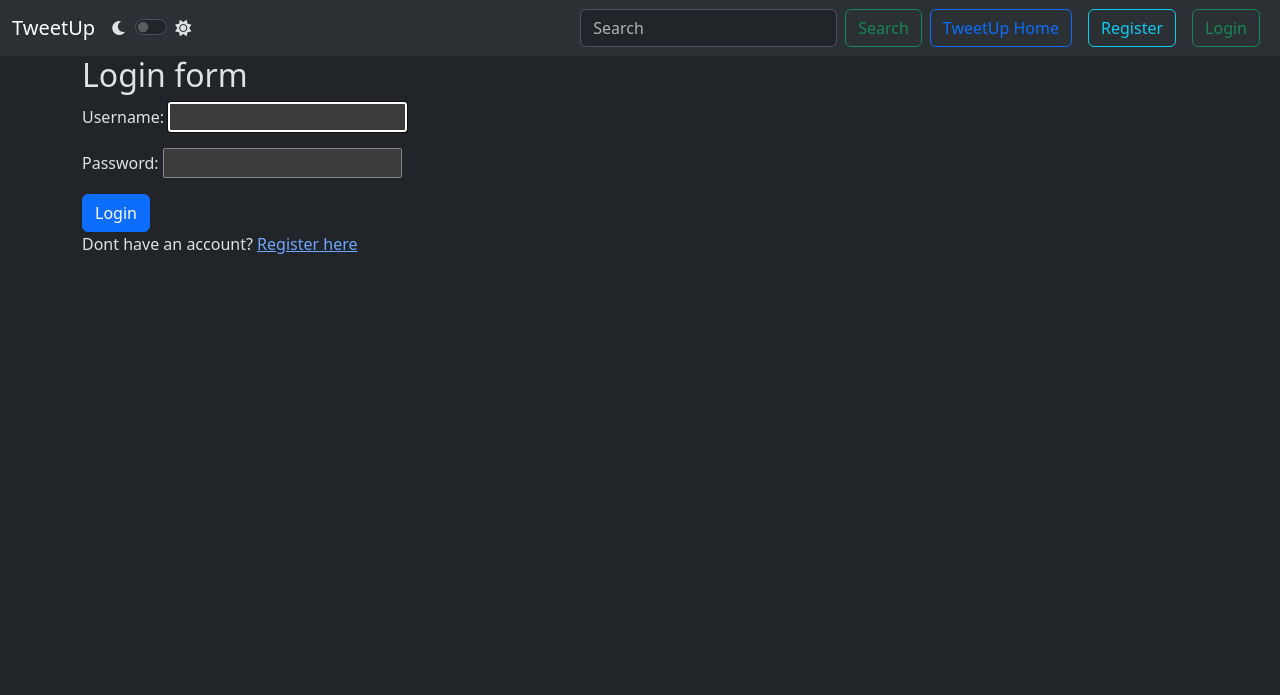
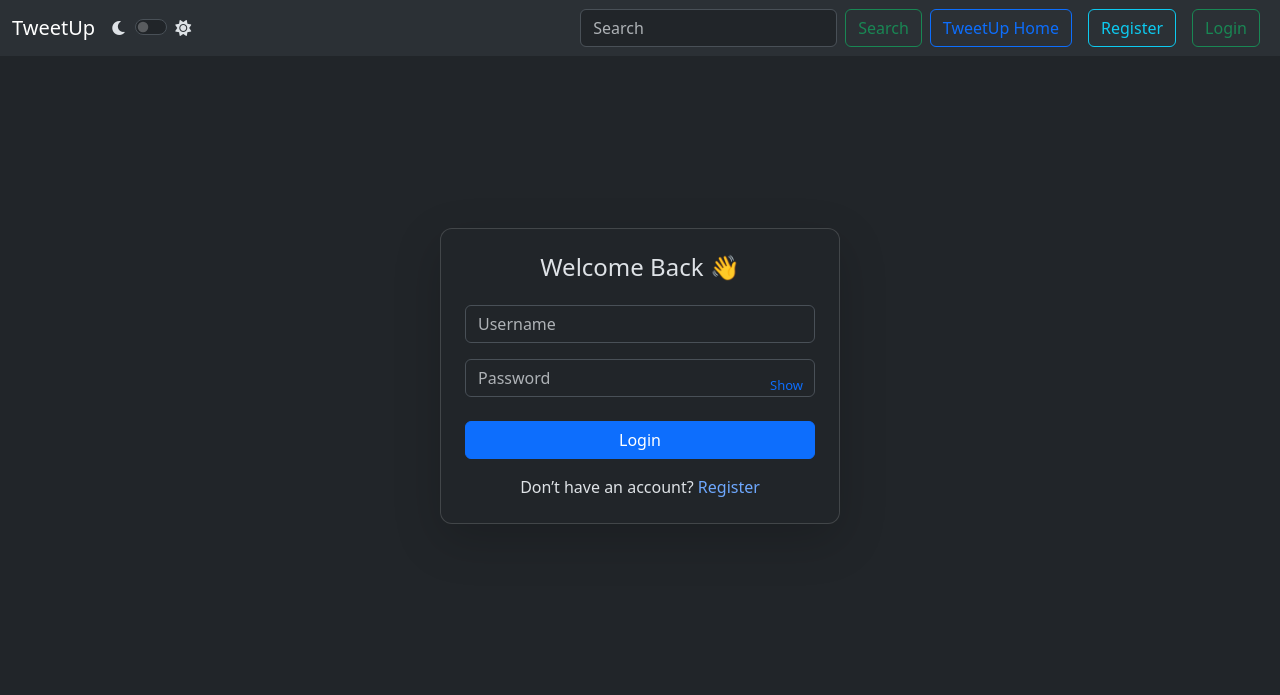
Before and after one commit to kaaliharsh/TweetUp, a Django app: page /accounts/login/ in a window 1280 px wide. Shown: the top 695 px of the page. Run offline with Django 5.2, Linux system fonts and the light colour scheme.

Commit message:
new UI updated

```diff
--- a/TweetU/TweetUp/templates/registration/login.html
+++ b/TweetU/TweetUp/templates/registration/login.html
@@ -1,11 +1,71 @@
 {% extends "layout.html" %}
 
 {% block content %}
-<h2>Login form</h2>
-<form method="post">
-    {% csrf_token %}
-    {{form.as_p}}
-   <button  class="btn btn-primary">Login</button>
-</form>
-<p>Dont have an account? <a href="{% url 'register' %}">Register here</a></p>
+<style>
+    .login-card {
+        width: 400px;
+        border-radius: 12px;
+    }
+
+    .password-wrapper {
+        position: relative;
+    }
+
+    .toggle-text {
+        position: absolute;
+        right: 12px;
+        top: 70%;
+        transform: translateY(-50%);
+        cursor: pointer;
+        font-size: 13px;
+        color: #0d6efd; /* Bootstrap primary */
+    }
+</style>
+
+<div class="container d-flex justify-content-center align-items-center" style="min-height: 80vh;">
+
+    <div class="card shadow-lg p-4 login-card">
+
+        <h4 class="text-center mb-4">Welcome Back 👋</h4>
+
+        <form method="post">
+            {% csrf_token %}
+
+            <!-- Username -->
+            <div class="mb-3">
+                <input type="text" name="username" class="form-control" placeholder="Username" required>
+            </div>
+
+            <!-- Password -->
+            <div class="mb-3 password-wrapper">
+                <input type="password" id="password" name="password" class="form-control" placeholder="Password" required>
+                <span class="toggle-text" onclick="togglePassword()" id="toggleText">Show</span>
+            </div>
+
+            <button class="btn btn-primary w-100 mt-2">Login</button>
+        </form>
+
+        <p class="text-center mt-3 mb-0">
+            Don’t have an account?
+            <a href="{% url 'register' %}" class="text-decoration-none">Register</a>
+        </p>
+
+    </div>
+</div>
+
+<script>
+function togglePassword() {
+    const pass = document.getElementById("password");
+    const text = document.getElementById("toggleText");
+
+    if (pass.type === "password") {
+        pass.type = "text";
+        text.innerText = "Hide";
+    } else {
+        pass.type = "password";
+        text.innerText = "Show";
+    }
+}
+</script>
+
 {% endblock %}
```
